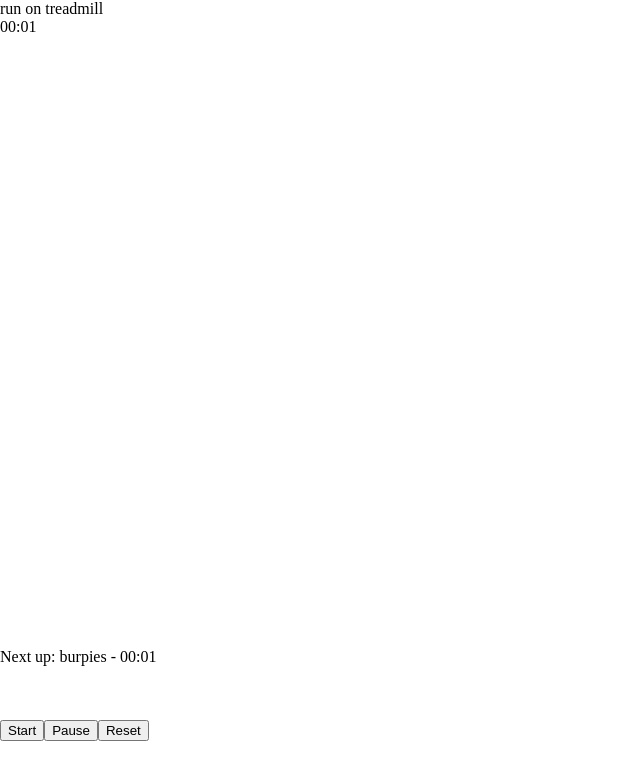
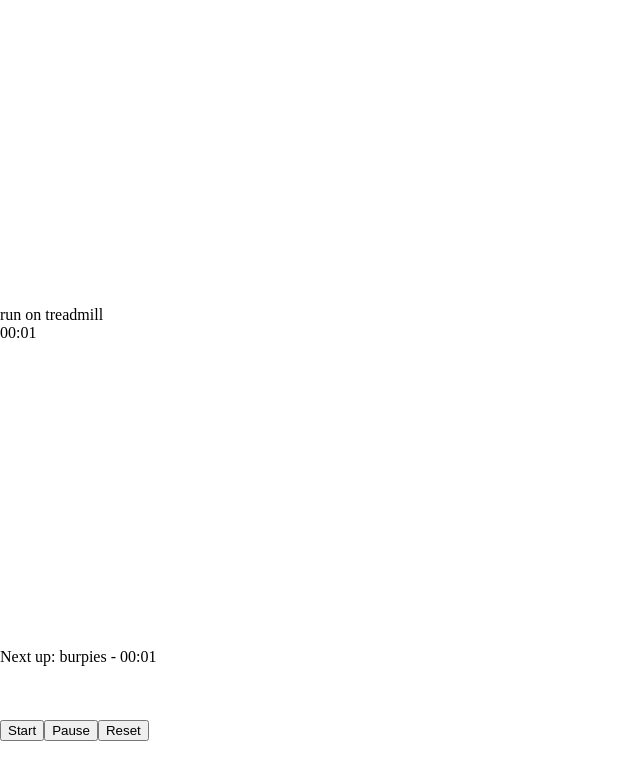
Before and after one commit to sennett/workoutify, a React app: page / in a window 1280 px wide. Shown: the top 780 px of the page, without its empty margins (0-640 px from the left). Built offline with nearby package versions, Linux system fonts and the light colour scheme.

Commit message:
vertically centering current exercise

```diff
--- a/containers/Exercises.js
+++ b/containers/Exercises.js
@@ -3,10 +3,12 @@ import { connect } from 'react-redux'
 import Timer from '../components/Timer'
 
 const getCurrentExercise = (currentExercise) => (
-  <div className="c-current-exercise">
-    <div className="c-current-exercise__name">{currentExercise.name}</div>
-    <div className="c-current-exercise__timer">
-      <Timer timer={currentExercise.timer} />
+  <div className="c-current-exercise  o-vertically-centered">
+    <div className="o-vertically-centered__content">
+      <div className="c-current-exercise__name">{currentExercise.name}</div>
+      <div className="c-current-exercise__timer">
+        <Timer timer={currentExercise.timer} />
+      </div>
     </div>
   </div>
 )
--- a/index.html
+++ b/index.html
@@ -9,6 +9,17 @@
       margin: 0;
       padding: 0;
     }
+
+    .o-vertically-centered {
+      height: 100%
+    }
+
+      .o-vertically-centered__content {
+        position: relative;
+        top: 50%;
+        transform: translateY(-50%);
+      }
+
     .u-full-height {
       height: 100%;
     }
```
